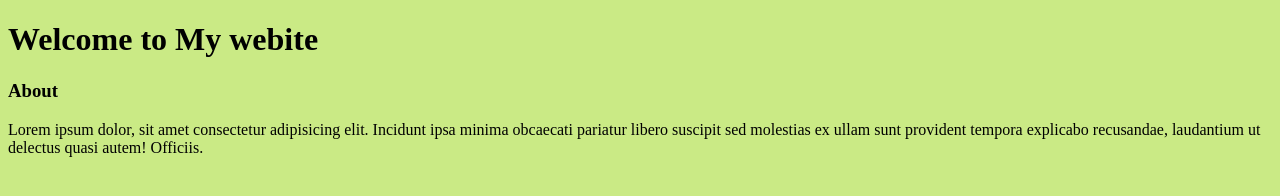
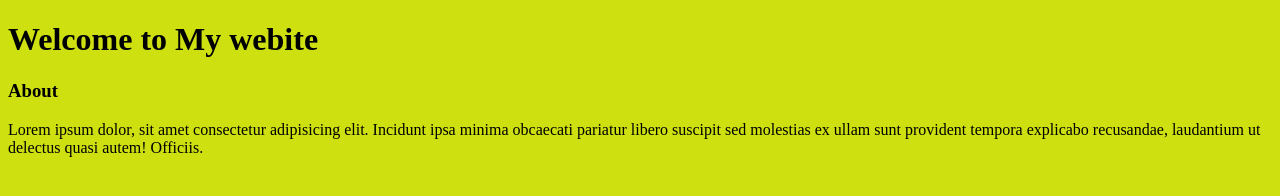
Before and after one commit to Manish5664/final, a plain HTML site: page index.html in a window 1280 px wide. Drawn offline with Linux system fonts and the light colour scheme.

Commit message:
Change background

```diff
--- a/index.html
+++ b/index.html
@@ -1,6 +1,6 @@
 <!doctype html>
  <html>
-<body style="background:rgb(202, 234, 133)">
+<body style="background:rgb(206, 224, 15)">
   <h1>Welcome to My webite</h1>
   <h3>About</h3>
   <p>
```
